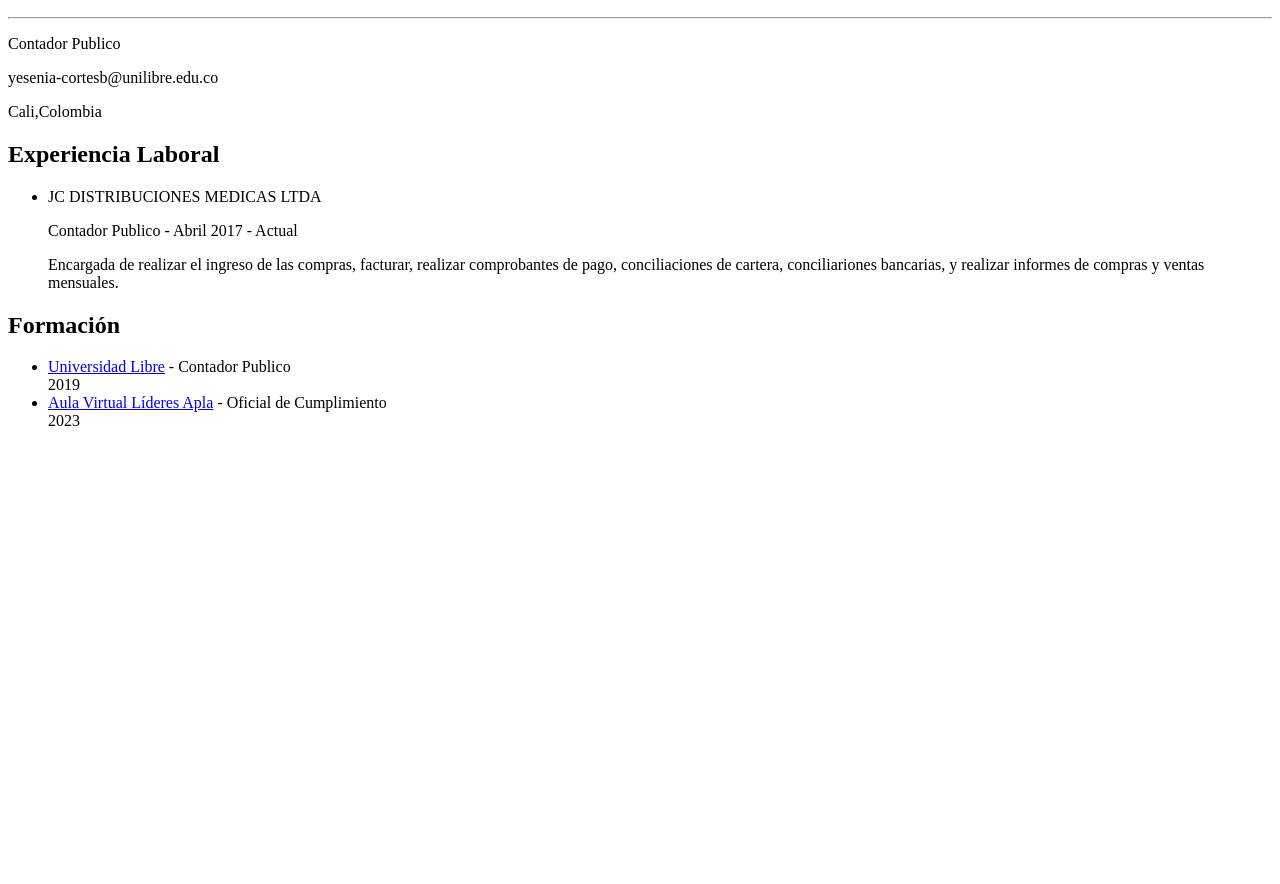
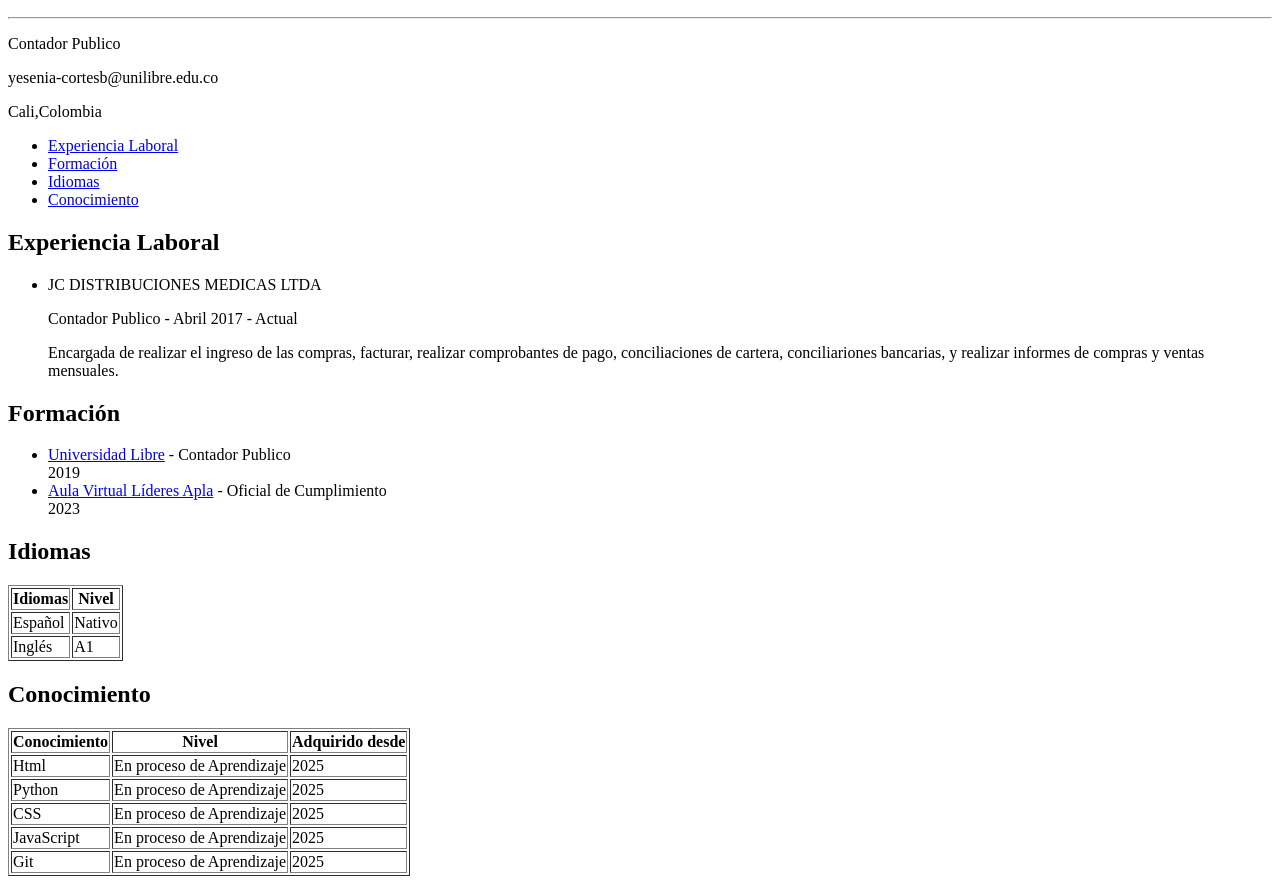
Before and after one commit to YeseCortes/HojadeVida, a plain HTML site: page index.html in a window 1280 px wide. Shown: the part 50-934 px from the top of the page. Before the commit the page ends 800 px from the top, so only its background shows below. Drawn offline with Linux system fonts and the light colour scheme.

Commit message:
README.md

```diff
--- a/index.html
+++ b/index.html
@@ -5,14 +5,25 @@
     <meta name="viewport" content="width=device-width, initial-scale=1.0">
     <title>HOJA DE VIDA - Yesenia Cortes</title>
 </head>
+
 <body>
     <header>
+
         <h2>Yesenia Cortes Benavides</h2>
         <hr>
         <p>Contador Publico</p>
         <p>yesenia-cortesb@unilibre.edu.co</p>
         <p>Cali,Colombia</p>
     </header>
+
+    <nav>
+        <ul>
+            <li><a href="#experiencia">Experiencia Laboral</a></li>
+            <li><a href="#formacion">Formación</a></li>
+            <li><a href="#idiomas">Idiomas</a></li>
+            <li><a href="#conocimiento tecnico">Conocimiento</a></li>
+        </ul>
+    </nav>
 
     <section id="experiencia">
         <h2>Experiencia Laboral</h2>
@@ -34,5 +45,62 @@
         <br>2023
       </ul>
    </section>
+
+   <section>
+    <section id="idiomas">
+        <h2>Idiomas</h2>
+<table width 100% border="1">
+        <tr>
+          <th>Idiomas</th>
+          <th>Nivel</th>
+        </tr>
+        <tr>
+          <td>Español</td>
+          <td>Nativo</td>
+        </tr>
+        <tr>
+          <td>Inglés</td>
+          <td>A1</td>
+        </tr>
+
+</table>
+</section>
+
+        <section id="conocimiento tecnico">
+            <h2>Conocimiento</h2>
+    <table border width 100%>
+            <tr>
+              <th>Conocimiento</th>
+              <th>Nivel</th>
+              <th>Adquirido desde</th>
+            </tr>
+            <tr>
+              <td>Html</td>
+              <td>En proceso de Aprendizaje</td>
+              <td>2025</td>
+                </tr>
+                <tr>
+                    <td>Python</td>
+                    <td>En proceso de Aprendizaje</td>
+                    <td>2025</td>
+                </tr>
+                <tr>
+                    <td>CSS</td>
+                    <td>En proceso de Aprendizaje</td>
+                    <td>2025</td>
+                </tr>
+                <tr>
+                    <td>JavaScript</td>
+                    <td>En proceso de Aprendizaje</td>
+                    <td>2025</td>
+                </tr>
+                <tr>
+                    <td>Git</td>
+                    <td>En proceso de Aprendizaje</td>
+                    <td>2025</td>
+                </tr>
+
+            </table>
+    </section>
 </body>
 </html>
```
